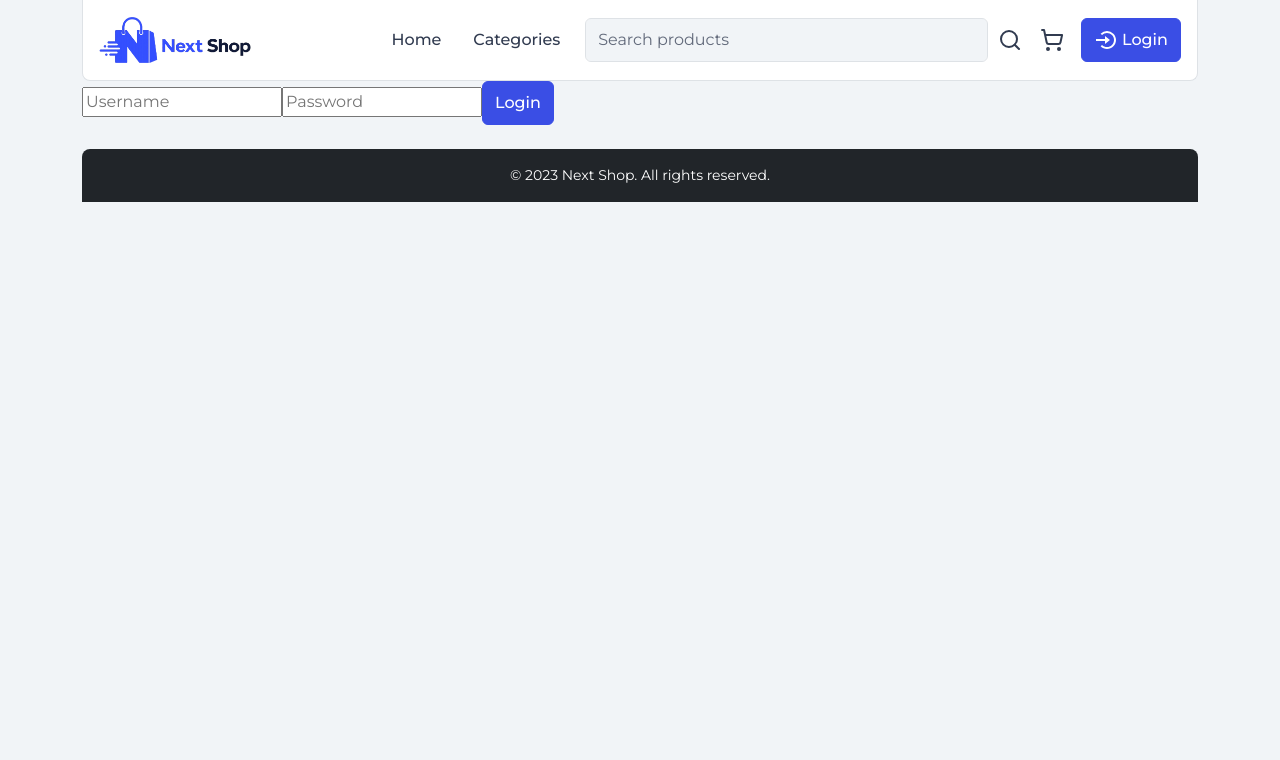
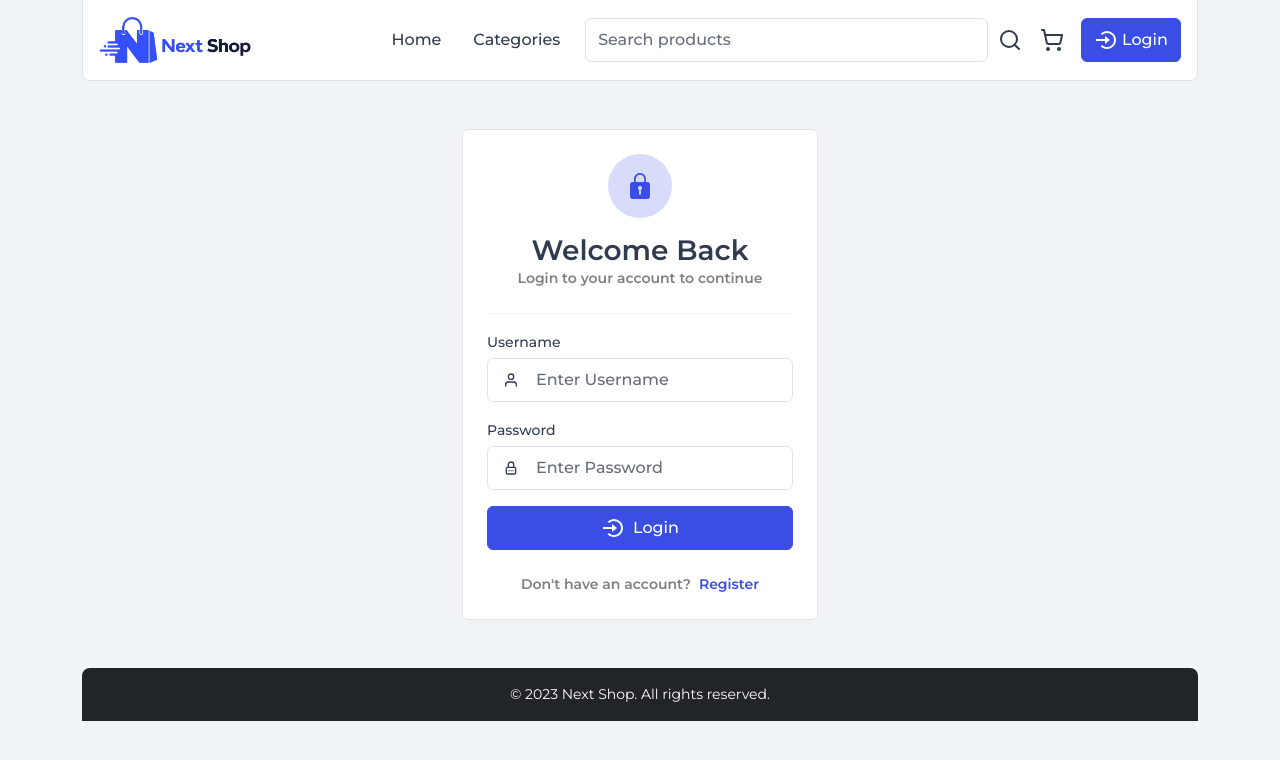
Before and after one commit to abhijitkneo/next-shop, a Next.js app: page /login in a window 1280 px wide. Shown: the top 760 px of the page. Built offline with nearby package versions, Linux system fonts and the light colour scheme; no server answers.

Commit message:
updated the login form UI

```diff
--- a/src/app/login/page.tsx
+++ b/src/app/login/page.tsx
@@ -2,10 +2,15 @@
 
 import { useAuth } from "@/context/AuthContext";
 import { loginUser } from "@/services/AuthService";
+import Link from "next/link";
 import { useRouter, useSearchParams } from "next/navigation";
 //import { SaveToken } from "@/utils/auth";
 import { useState } from "react"
-import { Button } from "react-bootstrap";
+import { Button, Card, Col, Form, Row } from "react-bootstrap";
+import { BiLogInCircle } from "react-icons/bi";
+import { FiUser } from "react-icons/fi";
+import { IoIosLock } from "react-icons/io";
+import { TbLockPassword } from "react-icons/tb";
 
 export default function LoginPage() {
 	const {login} = useAuth();
@@ -33,19 +38,58 @@ export default function LoginPage() {
 	}
 
 	return(
-		<form onSubmit={handleSubmit}>
-			<input
+		<>
+		<Row className="justify-content-center my-5">
+			<Col md={4}>
+				<Card>
+					<Card.Body className="p-4">
+						<div className="text-center mb-4">
+							<span className="bg-primary-subtle lh-1 d-inline-block rounded-circle p-3 mb-3">
+								<IoIosLock size={32} className="text-primary" />
+							</span>
+							<h3 className="mb-0">Welcome Back</h3>
+							<p className="small text-black-50 fw-semibold mb-0">Login to your account to continue</p>
+						</div>
+						<hr className="border border-dark border-opacity-25 border-start-0 border-end-0 border-bottom-0" />
+						<Form onSubmit={handleSubmit}>
+							<Form.Group controlId="username" className="mb-3">
+								<Form.Label>Username</Form.Label>
+								<div className="position-relative">
+									<FiUser className="position-absolute start-0 top-50 ms-3 translate-middle-y" />
+									<Form.Control
+										type="text"
 										value={username}
 										onChange={(e) => setUsername(e.target.value)}
-				placeholder="Username"
+										placeholder="Enter Username"
+										className="ps-5"
 									/>
-			<input
+								</div>
+							</Form.Group>
+							<Form.Group controlId="password" className="mb-3">
+								<Form.Label>Password</Form.Label>
+								<div className="position-relative">
+									<TbLockPassword className="position-absolute start-0 top-50 ms-3 translate-middle-y" />
+									<Form.Control
+										type="password"
 										value={password}
 										onChange={(e) => setPassword(e.target.value)}
-				placeholder="Password"
-				type="password"
+										placeholder="Enter Password"
+										className="ps-5"
 									/>
-			<Button type="submit" className="btn btn-primary">Login</Button>
-		</form>
+								</div>
+							</Form.Group>
+							<Button type="submit" className="btn btn-primary flex-center w-100 gap-2 mb-4">
+								<BiLogInCircle size={24} /> Login
+							</Button>
+							<p className="small text-black-50 fw-semibold mb-0 text-center">
+								Don't have an account?
+								<Link href={'#'} className="link-underline link-underline-opacity-0 link-underline-opacity-75-hover link-offset-2 ms-2">Register</Link>
+							</p>
+						</Form>
+					</Card.Body>
+				</Card>
+			</Col>
+		</Row>
+		</>
 	)
 }
--- a/src/styles/_common.scss
+++ b/src/styles/_common.scss
@@ -15,3 +15,7 @@ body {
 	align-items: center;
 	justify-content: center;
 }
+
+a {
+	@include transition(all linear 0.2s);
+}
--- a/src/styles/_custom-variables.scss
+++ b/src/styles/_custom-variables.scss
@@ -8,3 +8,10 @@ $enable-negative-margins: true;
 $btn-font-weight: 500;
 $headings-font-weight: 600;
 $input-btn-padding-y: 9px;
+
+$form-label-font-size: 14px;
+$input-font-weight: 500;
+$form-label-font-weight: 500;
+$form-label-margin-bottom: 5px;
+$input-focus-box-shadow: unset;
+$input-bg: #fff;
```
Lines whose indentation alone changed are shown as unchanged.
